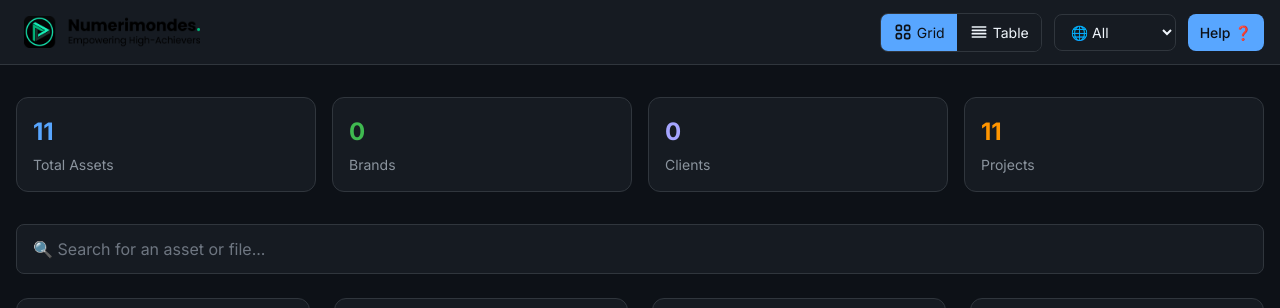
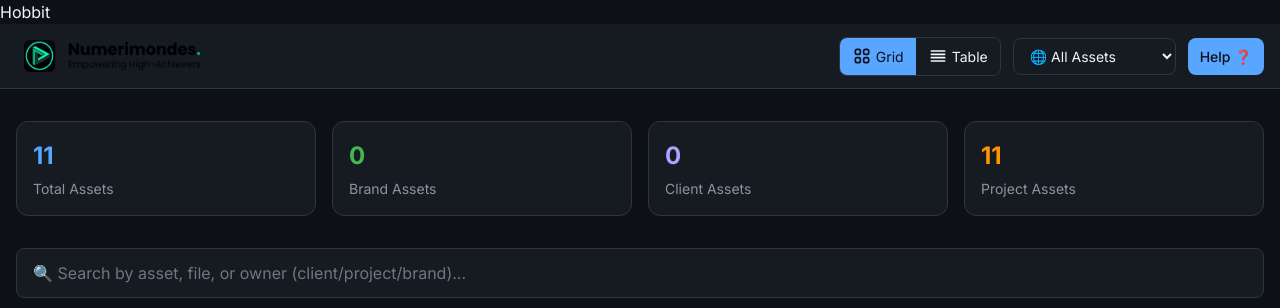
Before and after one commit to numerimondes/.github, a plain HTML site: page index.html in a window 1280 px wide. Shown: the top 308 px of the page. Drawn offline with nearby package versions, Linux system fonts and the light colour scheme.

Commit message:
Initial Commit

```diff
--- a/index.html
+++ b/index.html
@@ -17,7 +17,7 @@
   <meta name="twitter:description" content="Explore and manage assets for Numerimondes brands, clients, and projects." />
   <meta name="twitter:image" content="https://raw.githubusercontent.com/numerimondes/.github/main/assets/brands/numerimondes/identity/logos/v2/logo_entier_v3.png" />
   <!-- Other Meta -->
-  <meta name="description" content="A modern asset viewer for Numerimondes, showcasing logos, banners, team photos, and more." />
+  <meta name="description" content="A modern asset viewer for Numerimondes, showcasing logos, banners, team photos, and more for brands, clients, and projects." />
   <meta name="keywords" content="Numerimondes, assets, brands, clients, projects, media" />
   <meta name="author" content="Numerimondes" />
   <!-- Favicon -->
@@ -32,8 +32,8 @@
   <!-- Tailwind CSS -->
   <script src="https://cdn.tailwindcss.com"></script>
   <link rel="stylesheet" href="assets/commons/scripts/WebLinksFetcher/style.css" />
-
 </head>
+ Hobbit
 <body>
   <!-- Header -->
   <header class="header">
@@ -67,10 +67,10 @@
           </div>
 
           <select id="filterType" class="filter-select">
-            <option value="all">🌐 All</option>
-            <option value="brands">🏢 Brands</option>
-            <option value="clients">👥 Clients</option>
-            <option value="projects">🚀 Projects</option>
+            <option value="all">🌐 All Assets</option>
+            <option value="brands">🏢 Brand Assets</option>
+            <option value="clients">👥 Client Assets</option>
+            <option value="projects">🚀 Project Assets</option>
           </select>
 
           <button id="helpBtn" class="help-btn tooltip" data-tooltip="View Help">
@@ -92,15 +92,15 @@
       </div>
       <div class="stat-card">
         <div class="stat-value brands" id="brandsCount">0</div>
-        <div class="stat-label">Brands</div>
+        <div class="stat-label">Brand Assets</div>
       </div>
       <div class="stat-card">
         <div class="stat-value clients" id="clientsCount">0</div>
-        <div class="stat-label">Clients</div>
+        <div class="stat-label">Client Assets</div>
       </div>
       <div class="stat-card">
         <div class="stat-value projects" id="projectsCount">0</div>
-        <div class="stat-label">Projects</div>
+        <div class="stat-label">Project Assets</div>
       </div>
     </div>
 
@@ -109,7 +109,7 @@
       <input
         id="searchInput"
         type="text"
-        placeholder="🔍 Search for an asset or file..."
+        placeholder="🔍 Search by asset, file, or owner (client/project/brand)..."
         class="search-input"
       >
       <button id="clearSearch" class="clear-search-btn hidden">
@@ -205,7 +205,7 @@
       <div class="modal-body">
         <div class="help-content">
           <h4>🔍 Search & Filter</h4>
-          <p>Use the search bar to find specific assets by name or type. Filter by category using the dropdown.</p>
+          <p>Use the search bar to find assets by name, path, or owner (client, project, or brand name, e.g., 'le-cafe-litteraire-de-fes', 'webkenrel', 'thebestrecruit'). Filter by type (Brands, Clients, Projects) using the dropdown.</p>
 
           <h4>👁️ View Modes</h4>
           <p>Switch between grid and table views using the toggle buttons in the header.</p>
```
